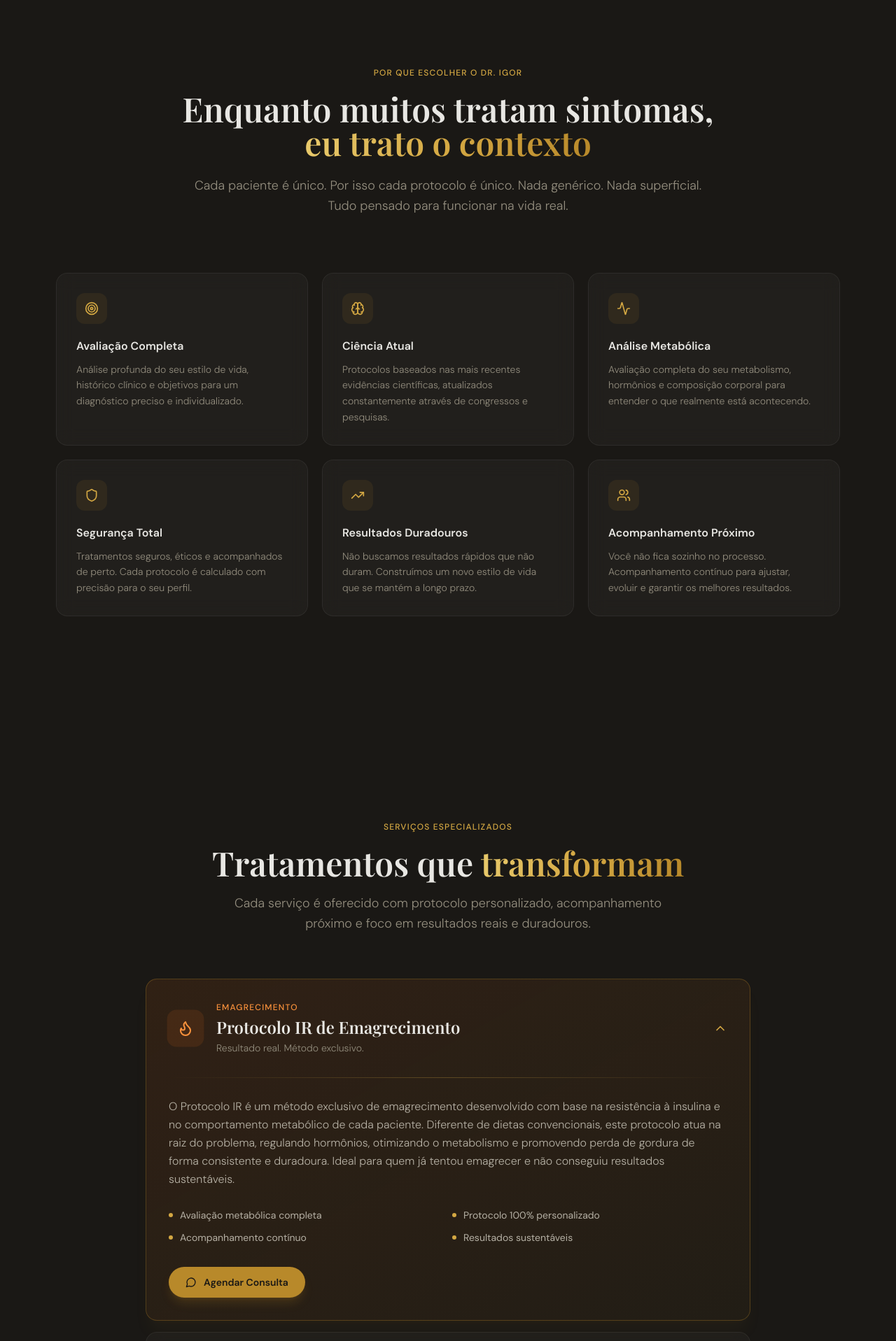
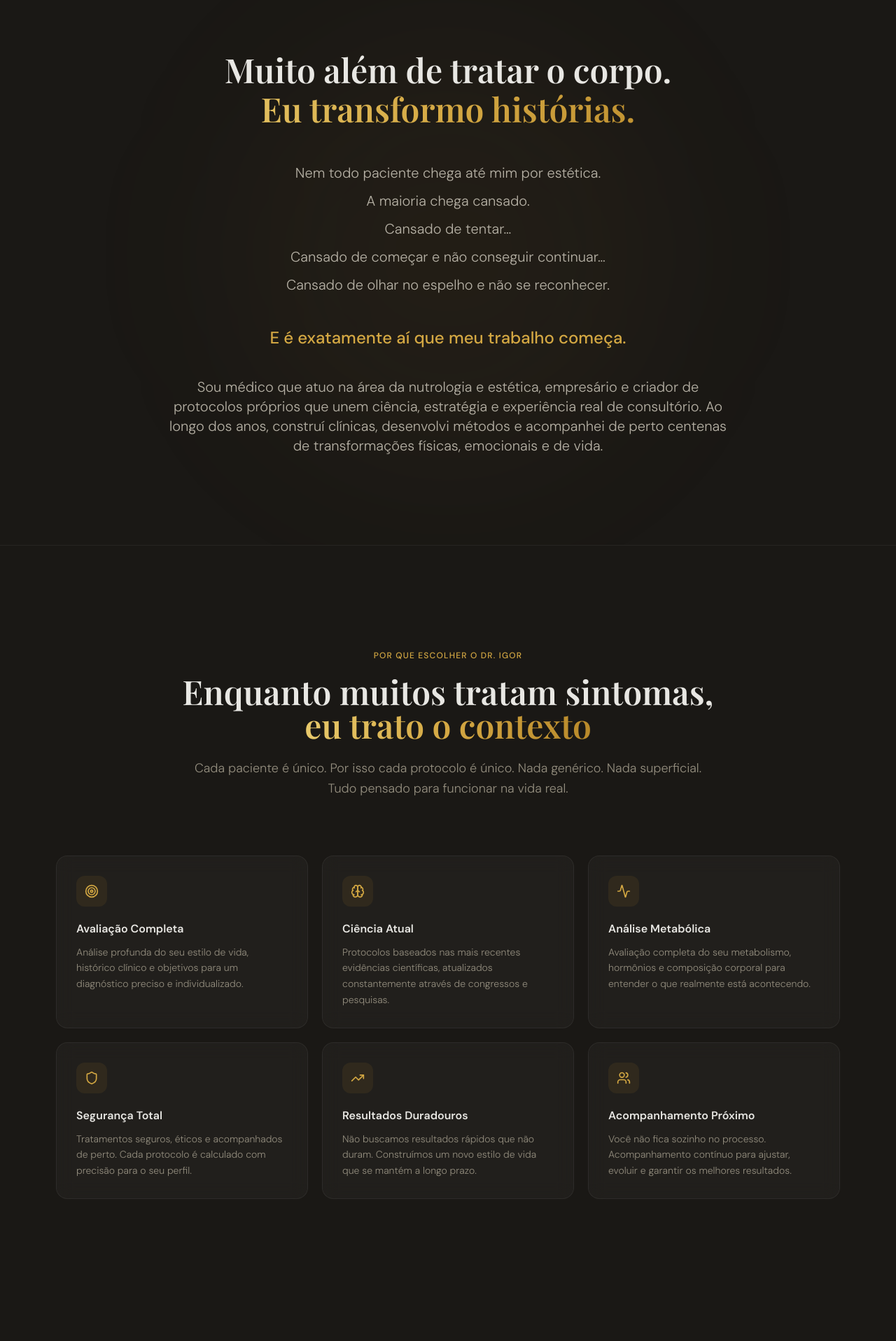
Before and after one commit to pedrovnsr/drIgorRayan, a React (Vite) app: page / in a window 1280 px wide. Shown: the part 1180-3097 px from the top of the page at 70% size. Built offline with nearby package versions, Linux system fonts and the light colour scheme; a web font is replaced by a local one.

Commit message:
feat: atualização de textos de serviços e inclusão de novas seções (Story, Missão, Assinatura)

```diff
--- a/src/App.jsx
+++ b/src/App.jsx
@@ -1,13 +1,16 @@
 import { useEffect } from 'react'
 import Hero from './components/Hero'
+import Story from './components/Story'
 import Benefits from './components/Benefits'
 import Services from './components/Services'
+import Mission from './components/Mission'
 import Differentials from './components/Differentials'
 import Testimonials from './components/Testimonials'
 import FAQ from './components/FAQ'
 import CTA from './components/CTA'
 import Locations from './components/Locations'
 import Footer from './components/Footer'
+import Signature from './components/Signature'
 import WhatsAppFloat from './components/WhatsAppFloat'
 
 function useScrollReveal() {
@@ -35,15 +38,18 @@ export default function App() {
   useScrollReveal()
 
   return (
-    <div className="min-h-screen bg-dark-950">
+    <div className="min-h-screen bg-dark-950 overflow-x-hidden">
       <Hero />
+      <Story />
       <Benefits />
       <Services />
+      <Mission />
       <Differentials />
       <Testimonials />
       <FAQ />
       <CTA />
       <Locations />
+      <Signature />
       <Footer />
       <WhatsAppFloat />
     </div>
--- a/src/components/Hero.jsx
+++ b/src/components/Hero.jsx
@@ -102,7 +102,7 @@ export default function Hero() {
               {[
                 { value: 'ABH', label: 'Associação Brasileira\nde Hormonologia' },
                 { value: '100%', label: 'Protocolos\nPersonalizados' },
-                { value: '3', label: 'Serviços\nEspecializados' },
+                { value: '4', label: 'Serviços\nEspecializados' },
               ].map((stat) => (
                 <div key={stat.value} className="text-left">
                   <p className="font-display text-3xl font-semibold text-gradient">{stat.value}</p>
--- /dev/null
+++ b/src/components/Mission.jsx
@@ -0,0 +1,56 @@
+import { CheckCircle2 } from 'lucide-react'
+
+export default function Mission() {
+  return (
+    <>
+      {/* SECTION 1 */}
+      <section className="py-24 md:py-32 bg-dark-950 relative border-b border-white/5">
+        <div className="max-w-4xl mx-auto px-6 md:px-12 text-center section-reveal">
+          <h2 className="text-gold-400 font-body text-xs tracking-widest uppercase font-medium mb-8">
+            Minha missão
+          </h2>
+          <div className="space-y-2 text-dark-300 font-body text-xl md:text-2xl font-light leading-relaxed mb-10">
+            <p>Não é só te fazer emagrecer.</p>
+            <p>Não é só melhorar exames.</p>
+            <p>Não é só entregar estética.</p>
+          </div>
+          <h3 className="font-display text-2xl md:text-4xl lg:text-5xl font-semibold text-dark-100 leading-tight">
+            <em className="text-gradient not-italic">É fazer você viver na sua melhor versão com consistência, autonomia e resultado de verdade.</em>
+          </h3>
+        </div>
+      </section>
+
+
+      {/* SECTION 3 */}
+      <section className="py-24 md:py-32 bg-dark-950 relative border-b border-white/5">
+        <div className="absolute left-0 top-1/2 -translate-y-1/2 w-[500px] h-[500px] bg-gold-500/3 rounded-full blur-[120px] pointer-events-none" />
+
+        <div className="max-w-4xl mx-auto px-6 md:px-12 text-center section-reveal relative">
+          <h2 className="text-gold-400 font-body text-xs tracking-widest uppercase font-medium mb-8">
+            Autoridade construída na prática
+          </h2>
+
+          <div className="text-dark-300 font-body text-lg md:text-xl font-light leading-relaxed mb-12 space-y-6">
+            <p>
+              Minha atuação vai além do consultório. Participo de congressos nacionais, cursos de aperfeiçoamento e estou em constante atualização científica além disso levo para minhas clínicas o que há de mais atual em nutrologia e estética.
+            </p>
+            <p>
+              Mas o que mais me orgulha não são os títulos.
+            </p>
+          </div>
+
+          <div className="space-y-4 font-display text-2xl md:text-3xl font-semibold text-dark-100 leading-tight">
+            <p>São os <span className="text-gold-400">resultados.</span></p>
+            <p>São os pacientes que <span className="text-gold-400">voltam a se reconhecer.</span></p>
+            <p>São os que <span className="text-gold-400">recuperam a confiança.</span></p>
+            <div className="pt-8">
+              <p className="text-3xl md:text-4xl lg:text-5xl text-gradient">
+                São os que entendem que cuidar da saúde não é um projeto…<br className="hidden md:block" /> É um novo estilo de vida.
+              </p>
+            </div>
+          </div>
+        </div>
+      </section>
+    </>
+  )
+}
--- a/src/components/Services.jsx
+++ b/src/components/Services.jsx
@@ -1,48 +1,78 @@
 import { useState } from 'react'
-import { ChevronDown, MessageCircle, Zap, Flame, Activity } from 'lucide-react'
+import { ChevronDown, MessageCircle, Zap, Flame, Activity, Shield } from 'lucide-react'
 
 const WA_LINK = 'https://wa.me/5587981307483?text=Olá%20Dr.%20Igor%2C%20gostaria%20de%20agendar%20uma%20consulta.'
 
-const services = [
+const healthServices = [
   {
     id: 'protocolo-ir',
     icon: Flame,
     tag: 'Emagrecimento',
     title: 'Protocolo IR de Emagrecimento',
-    subtitle: 'Resultado real. Método exclusivo.',
+    subtitle: 'O foco não é apenas perder peso, é reprogramar seu metabolismo.',
     description:
-      'O Protocolo IR é um método exclusivo de emagrecimento desenvolvido com base na resistência à insulina e no comportamento metabólico de cada paciente. Diferente de dietas convencionais, este protocolo atua na raiz do problema, regulando hormônios, otimizando o metabolismo e promovendo perda de gordura de forma consistente e duradoura. Ideal para quem já tentou emagrecer e não conseguiu resultados sustentáveis.',
-    highlights: ['Avaliação metabólica completa', 'Protocolo 100% personalizado', 'Acompanhamento contínuo', 'Resultados sustentáveis'],
+      'Um método exclusivo desenvolvido ao longo dos anos de prática clínica, baseado em artigos científicos recentes e em resultados reais. Este protocolo vai muito além de "dietas prontas". Cada decisão é tomada com base no seu organismo, estilo de vida e objetivo final, integrando ajustes hormonais, estratégias nutricionais e uso criterioso de medicações quando indicado.',
+    highlights: ['Avaliação metabólica completa', 'Ajuste hormonal', 'Correção nutricional', 'Acompanhamento contínuo'],
     gradient: 'from-orange-500/10 to-gold-500/5',
     color: 'text-orange-400',
     bg: 'bg-orange-500/10',
   },
   {
+    id: 'hipertrofia',
+    icon: Activity,
+    tag: 'Hipertrofia',
+    title: 'Protocolo IR de Hipertrofia Muscular',
+    subtitle: 'Aqui, não existe "achismo". Existe método.',
+    description:
+      'Desenvolvido para pacientes que desejam ganhar massa muscular com estratégia, eficiência e respaldo científico. A partir de uma análise completa da sua rotina e exames, estruturamos um plano individualizado que otimiza o ganho de massa, a redução de gordura simultânea e a performance física. O objetivo é fazer seu corpo evoluir de forma inteligente, respeitando sua fisiologia.',
+    highlights: ['Avaliação da rotina de treinos', 'Ajustes de suplementação', 'Avaliação por bioimpedância', 'Análise de exames'],
+    gradient: 'from-blue-500/10 to-gold-500/5',
+    color: 'text-blue-400',
+    bg: 'bg-blue-500/10',
+  }
+]
+
+const aestheticServices = [
+  {
     id: 'endolaser',
     icon: Zap,
     tag: 'Estética Corporal',
     title: 'Endolaser',
-    subtitle: 'Tecnologia de ponta em estética corporal.',
+    subtitle: 'Mais do que estética, uma transformação completa.',
     description:
-      'O Endolaser é uma tecnologia moderna de estética corporal que atua na destruição de células de gordura localizada, melhora da flacidez e remodelamento corporal. Com laser de baixa frequência, o tratamento é não invasivo, seguro e com recuperação imediata. Resultados visíveis já nas primeiras sessões, com programa individualizado de acordo com os objetivos de cada paciente.',
-    highlights: ['Não invasivo e seguro', 'Sem tempo de recuperação', 'Remodelamento corporal', 'Sessões personalizadas'],
-    gradient: 'from-blue-500/10 to-gold-500/5',
-    color: 'text-blue-400',
-    bg: 'bg-blue-500/10',
-  },
-  {
-    id: 'hormonal',
-    icon: Activity,
-    tag: 'Hormonologia',
-    title: 'Reposição Hormonal com Implantes Subcutâneos',
-    subtitle: 'Equilíbrio que transforma a vida.',
-    description:
-      'A reposição hormonal com implantes subcutâneos é uma das abordagens mais avançadas para restaurar o equilíbrio hormonal de forma estável e prolongada. Os implantes liberam hormônios de forma contínua, evitando os picos e vales comuns de outros métodos. Indicado para homens e mulheres que apresentam sintomas de deficiência hormonal como fadiga, ganho de peso, queda de libido, dificuldade de concentração e alterações de humor.',
-    highlights: ['Liberação hormonal contínua', 'Associação Brasileira de Hormonologia', 'Para homens e mulheres', 'Duração prolongada'],
+      'Procedimento moderno e minimamente invasivo para tratar gordura localizada e flacidez de forma eficaz. O laser é aplicado sob a pele através de uma microfibra, promovendo a quebra das células de gordura, estímulo intenso de colágeno e retração da pele. Ideal para quem busca definição corporal sem procedimentos agressivos, com recuperação rápida e resultados naturais.',
+    highlights: ['Procedimento ambulatorial', 'Praticamente indolor', 'Recuperação rápida', 'Resultados progressivos'],
     gradient: 'from-purple-500/10 to-gold-500/5',
     color: 'text-purple-400',
     bg: 'bg-purple-500/10',
   },
+  {
+    id: 'hormonal',
+    icon: Shield,
+    tag: 'Hormonologia',
+    title: 'Reposição Hormonal com Implantes',
+    subtitle: 'Precisão, segurança e personalização.',
+    description:
+      'Há mais de 5 anos atuando com implantes hormonais. A reposição hormonal é um pilar da saúde, longevidade e qualidade de vida. Os implantes subcutâneos liberam hormônios de forma contínua e controlada, evitando picos e quedas. Uma abordagem segura e eficaz para recuperar energia, libido, qualidade do sono e composição corporal.',
+    highlights: ['Liberação hormonal contínua', 'Mais energia e disposição', 'Recuperação da libido', 'Segurança e individualização'],
+    extraContent: {
+      paragraphs: [
+        'Mulheres na menopausa voltam a se sentir vivas, equilibradas e confiantes.',
+        'Homens com baixa testosterona retomam sua performance, vitalidade e bem-estar.'
+      ],
+      emphasisTitle: 'Segurança e individualização:',
+      emphasisSubtitle: 'Cada implante é indicado com base em:',
+      topics: [
+        'Avaliação clínica detalhada',
+        'Exames laboratoriais completos',
+        'Objetivos individuais do paciente'
+      ],
+      finalText: 'Aqui, a reposição hormonal não é padronizada ela é precisa, segura e personalizada.'
+    },
+    gradient: 'from-emerald-500/10 to-gold-500/5',
+    color: 'text-emerald-400',
+    bg: 'bg-emerald-500/10',
+  }
 ]
 
 function ServiceCard({ service, isOpen, onToggle }) {
@@ -100,6 +130,33 @@ function ServiceCard({ service, isOpen, onToggle }) {
             ))}
           </div>
 
+          {service.extraContent && (
+            <div className="mb-8 border-t border-white/5 pt-6">
+              {service.extraContent.paragraphs.map((p, i) => (
+                <p key={i} className="text-dark-300 font-body text-base leading-relaxed font-light mb-4">
+                  {p}
+                </p>
+              ))}
+
+              <div className="mt-6 mb-6">
+                <p className="text-gold-400 font-medium text-base mb-1">{service.extraContent.emphasisTitle}</p>
+                <p className="text-dark-300 text-base font-light mb-4">{service.extraContent.emphasisSubtitle}</p>
+                <ul className="space-y-3 mb-6 pl-1">
+                  {service.extraContent.topics.map((t, i) => (
+                     <li key={i} className="flex items-center gap-2.5">
+                       <div className="w-1.5 h-1.5 rounded-full bg-gold-400 flex-shrink-0" />
+                       <span className="text-dark-300 text-sm font-body">{t}</span>
+                     </li>
+                  ))}
+                </ul>
+              </div>
+
+              <p className="text-dark-100 font-medium font-body text-base italic border-l-2 border-gold-500/40 pl-4 py-1">
+                {service.extraContent.finalText}
+              </p>
+            </div>
+          )}
+
           <a
             href={WA_LINK}
             target="_blank"
@@ -135,13 +192,32 @@ export default function Services() {
             <em className="text-gradient not-italic">transformam</em>
           </h2>
           <p className="mt-5 text-dark-400 font-body text-lg leading-relaxed font-light max-w-2xl mx-auto">
-            Cada serviço é oferecido com protocolo personalizado, acompanhamento próximo e foco em resultados reais e duradouros.
+            No consultório, cada paciente é avaliado de forma individualizada, com base em ciência atual, experiência clínica e resultados reais. Meu objetivo não é apenas tratar é transformar o seu corpo e a sua saúde de forma estratégica, segura e duradoura.
           </p>
         </div>
 
         {/* Accordion */}
         <div className="section-reveal flex flex-col gap-4">
-          {services.map((service) => (
+          {healthServices.map((service) => (
+            <ServiceCard
+              key={service.id}
+              service={service}
+              isOpen={openId === service.id}
+              onToggle={() => setOpenId(openId === service.id ? null : service.id)}
+            />
+          ))}
+
+          <div className="mt-12 mb-6 text-center section-reveal">
+            <h3 className="font-display text-2xl md:text-3xl font-semibold text-dark-100 mb-3">
+              Estética Corporal
+            </h3>
+            <p className="text-dark-300 font-body text-base md:text-lg leading-relaxed font-light max-w-2xl mx-auto">
+              A estética corporal no consultório é tratada com a mesma seriedade da saúde: com tecnologia, precisão e segurança.<br className="hidden md:block"/>
+              <span className="mt-2 block text-dark-400">Entre os principais procedimentos, destaca-se:</span>
+            </p>
+          </div>
+
+          {aestheticServices.map((service) => (
             <ServiceCard
               key={service.id}
               service={service}
--- /dev/null
+++ b/src/components/Signature.jsx
@@ -0,0 +1,18 @@
+export default function Signature() {
+  return (
+    <section className="py-24 md:py-32 bg-dark-950 relative overflow-hidden border-t border-white/5">
+      {/* Background accent */}
+      <div className="absolute top-1/2 left-1/2 -translate-x-1/2 -translate-y-1/2 w-[800px] h-[800px] bg-gold-500/5 rounded-full blur-[150px] pointer-events-none" />
+
+      <div className="relative max-w-4xl mx-auto px-6 md:px-12 text-center section-reveal">
+        <h2 className="text-gold-400 font-body text-sm md:text-base tracking-widest uppercase font-medium mb-8">
+          Dr. Igor Rayan
+        </h2>
+        <h3 className="font-display text-3xl md:text-5xl lg:text-6xl font-semibold text-dark-100 leading-tight">
+          Transformando disciplina em resultado.<br className="hidden md:block" />
+          <em className="text-gradient not-italic mt-4 block">E resultado em uma nova identidade.</em>
+        </h3>
+      </div>
+    </section>
+  )
+}
--- /dev/null
+++ b/src/components/Story.jsx
@@ -0,0 +1,33 @@
+export default function Story() {
+  return (
+    <section className="py-24 md:py-32 bg-dark-950 relative overflow-hidden border-b border-white/5">
+      {/* Background accent */}
+      <div className="absolute top-1/2 left-1/2 -translate-x-1/2 -translate-y-1/2 w-[600px] h-[600px] bg-gold-500/5 rounded-full blur-[120px] pointer-events-none" />
+
+      <div className="relative max-w-4xl mx-auto px-6 md:px-12 text-center section-reveal">
+        <h2 className="font-display text-3xl md:text-4xl lg:text-5xl font-semibold text-dark-100 leading-tight mb-12">
+          Muito além de tratar o corpo.<br />
+          <em className="text-gradient not-italic mt-2 block">Eu transformo histórias.</em>
+        </h2>
+
+        <div className="space-y-8 text-dark-300 font-body text-lg md:text-xl font-light leading-relaxed">
+          <p className="leading-loose">
+            Nem todo paciente chega até mim por estética.<br />
+            A maioria chega cansado.<br />
+            Cansado de tentar…<br />
+            Cansado de começar e não conseguir continuar…<br />
+            Cansado de olhar no espelho e não se reconhecer.
+          </p>
+
+          <p className="font-medium text-gold-400 text-xl md:text-2xl py-2">
+            E é exatamente aí que meu trabalho começa.
+          </p>
+
+          <p>
+            Sou médico que atuo na área da nutrologia e estética, empresário e criador de protocolos próprios que unem ciência, estratégia e experiência real de consultório. Ao longo dos anos, construí clínicas, desenvolvi métodos e acompanhei de perto centenas de transformações físicas, emocionais e de vida.
+          </p>
+        </div>
+      </div>
+    </section>
+  )
+}
```
